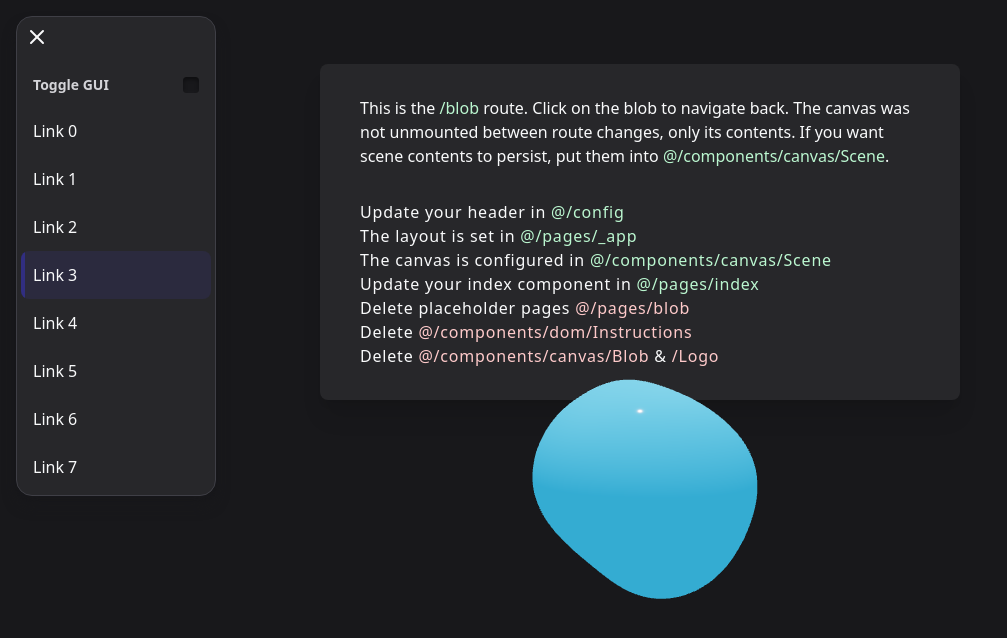
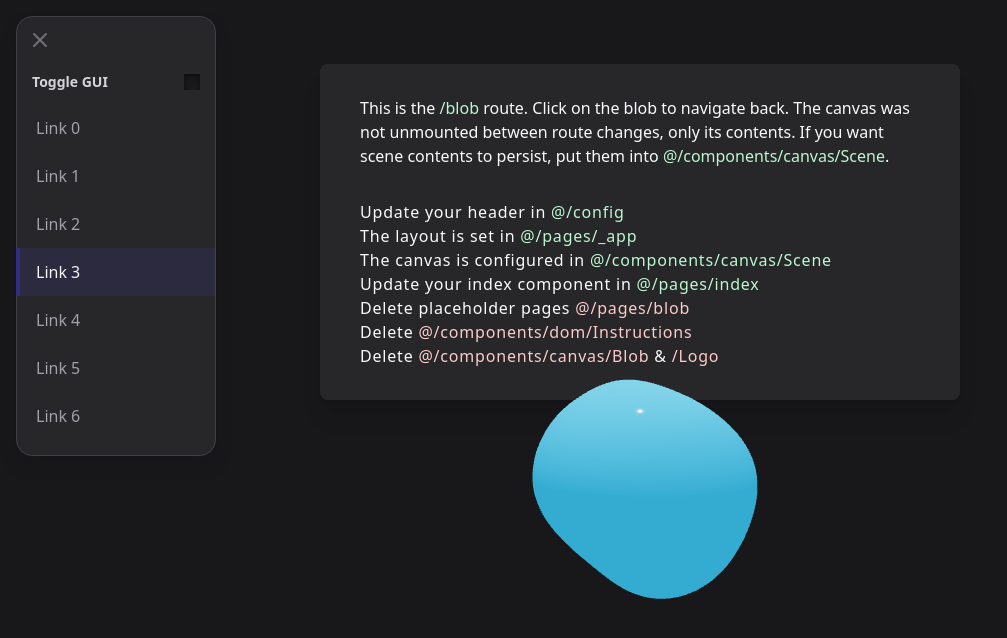
Before and after one commit to rileyKacmarynski/three-fun, a Next.js app: page /blob in a window 1280 px wide. Both pictures are taken after a click on the button 40 px from the left and 40 px from the top of the page. Shown: the top 638 px of the page, without its empty margins (0-1007 px from the left). Built offline with nearby package versions, Linux system fonts and the light colour scheme.

Commit message:
Nav expands and contracts correctly, code is scuffed

```diff
--- a/src/components/dom/NavMenu/NavMenu.tsx
+++ b/src/components/dom/NavMenu/NavMenu.tsx
@@ -2,16 +2,73 @@ import Link from 'next/link'
 import { useRouter } from 'next/router'
 import classNames from 'classnames'
 import { useReducer } from 'react'
+import { motion, AnimatePresence, Variants } from 'framer-motion'
+import useElementSize from './useElementSize'
 
-const links = Array.from({ length: 8 }, (_, i) => ({
+const links = Array.from({ length: 7 }, (_, i) => ({
   href: `link${i}`,
   text: `Link ${i}`,
   isActive: i === 3 ? true : false,
 }))
 
+const backgroundVariants = {
+  open: (height = 600) => ({
+    width: '200px',
+    height,
+    transition: {
+      type: 'spring',
+      stiffness: 400,
+      damping: 40,
+      // restDelta: 2,
+    },
+  }),
+  closed: {
+    width: '48px',
+    height: '48px',
+    transition: {
+      delay: 0.8,
+      type: 'spring',
+      stiffness: 400,
+      damping: 40,
+    },
+  },
+} satisfies Variants
+
+const navVariants = {
+  open: { opacity: 1, transition: { time: 0.25, delay: 0.25 } },
+  closed: { opacity: 0, transition: { time: 0.25, delay: 0.25 } },
+} satisfies Variants
+
+const itemContainerVariants = {
+  open: {
+    transition: { staggerChildren: 0.05, delayChildren: 0.2 }
+  },
+  closed: {
+    transition: { staggerChildren: 0.05, staggerDirection: -1 }
+  }
+} satisfies Variants
+
+const itemVariants = {
+  open: {
+    opacity: 1,
+    transition: {
+      y: { stiffness: 1000, velocity: -100 }
+    }
+  },
+  closed: {
+    opacity: 0,
+    transition: {
+      y: { stiffness: 1000 },
+    }
+  }
+} satisfies Variants
+
 function NavMenu() {
   const router = useRouter()
   const [menuOpen, toggleMenuOpen] = useReducer((o) => !o, false)
+  const [navRef, { height }] = useElementSize()
+
+  const bgHeight = height + 48 + 16
 
   const toggleGui = (checked: boolean) => {
     router.push(
@@ -25,53 +82,67 @@ function NavMenu() {
   }
 
   return (
+    <motion.div
+      animate={menuOpen ? 'open' : 'closed'}
+    >
+      <motion.div
+        variants={backgroundVariants}
+        custom={bgHeight}
+        className={classNames(
+          'absolute z-10 border shadow-lg shadow-zinc-900 rounded-2xl bg-zinc-800 border-zinc-700 left-4 top-4',
+          menuOpen ? 'w-[200px]' : 'w-[48px] h-[48px]',
+        )}></motion.div>
+      <button onClick={toggleMenuOpen} className={'absolute z-20 top-4 left-4 p-[11px] w-[48px] h-[48px] rounded-2xl text-zinc-500 grid place-items-center'}>
+        <AnimatePresence>
+          {menuOpen ? (
+            <motion.div className="absolute" key="close" layoutId="menu-button" initial={{ opacity: 0 }} animate={{ opacity: 1, }} exit={{ opacity: 0, transition: { delay: 1 } }}>
+              <CloseIcon />
+            </motion.div>
+          ) : (
+            <motion.div className="absolute" key="open" layoutId="menu-button" initial={{ opacity: 0, }} animate={{ opacity: 1, transition: { delay: 1 } }} exit={{ opacity: 0, }}>
+              <MenuIcon />
+            </motion.div>
+          )
+          }
+        </AnimatePresence >
+      </button >
       <div
-      className={classNames(
-        'absolute z-10 p-1 border shadow-lg shadow-zinc-900 rounded-2xl bg-zinc-800 border-zinc-700 left-4 top-4',
-        menuOpen ? 'w-[200px]' : 'w-[48px] h-[48px]',
-      )}>
-      <button
-        onClick={toggleMenuOpen}
-        className={classNames(
-          'rounded-2xl hover:bg-zinc-700/50 transition-all',
-          menuOpen ? 'p-1' : 'absolute inset-0 text-center',
-        )}>
-        {/* do something nice with the svg animation stuff */}
-        {menuOpen ? <CloseIcon /> : <MenuIcon />}
-      </button>
-      {menuOpen && (
-        <div>
-          <div className='p-3'>
+        ref={navRef}
+        className="absolute z-20 mt-16 left-4 w-[200px]"
+      >
+        <nav>
+          <motion.ul variants={itemContainerVariants} className='flex flex-col'>
+            <motion.li initial={false} key={-1} variants={itemVariants} className='px-4 pb-3'>
               <label className='flex items-center justify-between mt-2 text-sm font-semibold cursor-pointer text-zinc-300'>
                 <span>Toggle GUI</span>
                 <input
                   checked={Boolean(router.query.gui)}
                   onChange={(e) => toggleGui(e.target.checked)}
                   type='checkbox'
-                className='text-indigo-700 border-0 rounded cursor-pointer focus:ring-0 focus:ring-offset-1 outline:0 shadow-input bg-zinc-900'
+                  className='text-indigo-700 border-0 cursor-pointer focus:ring-0 focus:ring-offset-1 outline:0 shadow-input bg-zinc-900'
                 />
               </label>
-          </div>
-          <nav>
-            <ul className='flex flex-col'>
+            </motion.li>
             {links.map((link, index) => (
-                <Link key={index} href={link.href}>
-                  <li
+              <motion.li initial={false} key={index} variants={itemVariants}>
+                <Link href={link.href}>
+                  <div
                     className={classNames(
-                      'relative px-3 py-3 overflow-hidden rounded-lg cursor-pointer transition-colors duration-250 hover:bg-zinc-700',
+                      'relative px-5 py-3 overflow-hidden cursor-pointer transition-colors duration-250 hover:bg-zinc-700',
+                      link.isActive ? 'text-zinc-100' : 'text-zinc-400',
                     )}>
                     {link.isActive && (
-                      <span className='absolute inset-0 border-l-4 bg-indigo-600/10 border-l-indigo-900 z-[-1]' />
+                      <span className='absolute inset-0 border-l-4 border-l-indigo-900 z-[-1] bg-indigo-600/10' />
                     )}
                     {link.text}
-                  </li>
+                  </div>
                 </Link>
+              </motion.li>
             ))}
-            </ul>
+          </motion.ul>
         </nav>
-        </div>
-      )}
-    </div>
+      </div >
+    </motion.div>
   )
 }
 
--- /dev/null
+++ b/src/components/dom/NavMenu/useElementSize.ts
@@ -0,0 +1,77 @@
+import {
+  useCallback,
+  useState,
+  useEffect,
+  useLayoutEffect,
+  useRef,
+  RefObject,
+} from 'react'
+
+const useIsomorphicLayoutEffect =
+  typeof window !== 'undefined' ? useLayoutEffect : useEffect
+
+function useEventListener<
+  K extends keyof HTMLElementEventMap,
+  T extends HTMLElement = HTMLDivElement,
+>(
+  eventName: K,
+  handler: (event: HTMLElementEventMap[K]) => void,
+  element?: RefObject<T>,
+  options?: boolean | AddEventListenerOptions,
+) {
+  const savedHandler = useRef(handler)
+
+  useIsomorphicLayoutEffect(() => {
+    savedHandler.current = handler
+  }, [handler])
+
+  useEffect(() => {
+    const targetElement = element?.current
+    if (!(targetElement && targetElement.addEventListener)) return
+
+    const listener: typeof handler = (event) => savedHandler.current(event)
+
+    targetElement.addEventListener(eventName, listener, options)
+
+    return () => {
+      targetElement.removeEventListener(eventName, listener, options)
+    }
+  }, [eventName, element, options])
+}
+
+export type Size = {
+  width: number
+  height: number
+}
+
+function useElementSize<T extends HTMLElement = HTMLDivElement>(): [
+  (node: T | null) => void,
+  Size,
+] {
+  // Mutable values like 'ref.current' aren't valid dependencies
+  // because mutating them doesn't re-render the component.
+  // Instead, we use a state as a ref to be reactive.
+  const [ref, setRef] = useState<T | null>(null)
+  const [size, setSize] = useState<Size>({
+    width: 0,
+    height: 0,
+  })
+
+  // prevent too many rendering using useCallback
+  const handleSize = useCallback(() => {
+    setSize({
+      width: ref?.offsetWidth || 0,
+      height: ref?.offsetHeight || 0,
+    })
+  }, [ref?.offsetHeight, ref?.offsetWidth])
+
+  useEventListener('resize', handleSize)
+
+  useIsomorphicLayoutEffect(() => {
+    handleSize()
+  }, [ref?.offsetHeight, ref?.offsetWidth])
+
+  return [setRef, size]
+}
+
+export default useElementSize
```
Also changed, not shown: 1 other file (tests, documents, lock files or other folders). Lines whose indentation alone changed are shown as unchanged.
